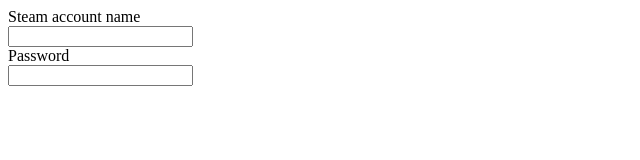
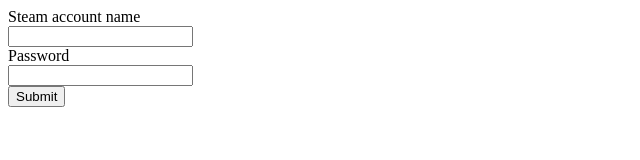
Before and after one commit to EXE4steam/EXE4s, a plain HTML site: page index.html in a window 1280 px wide. Shown: the whole page, without its empty margins (0-640 px from the left). Drawn offline with Linux system fonts and the light colour scheme.

Commit message:
Update index.html

```diff
--- a/index.html
+++ b/index.html
@@ -10,5 +10,5 @@
 
 
 
-							<div style="display: none;"><input type="submit"></div>
+							<div><input type="submit"></div>
 						</form>
```
